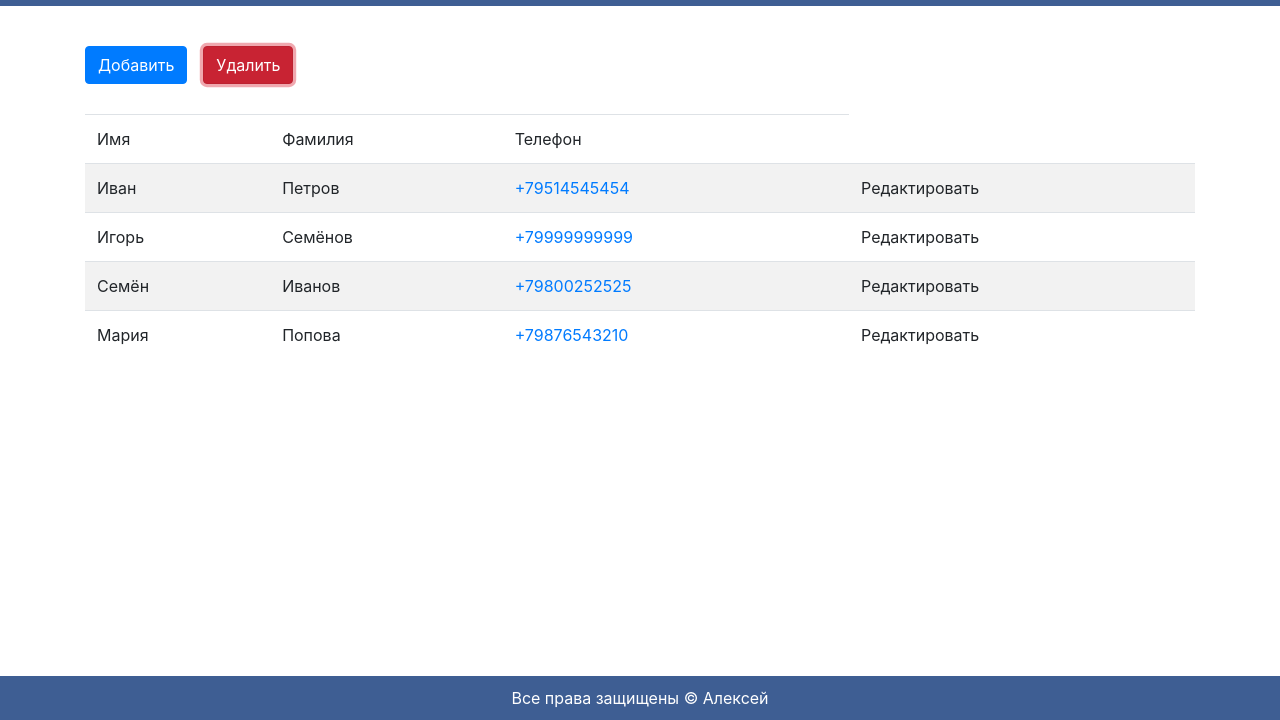
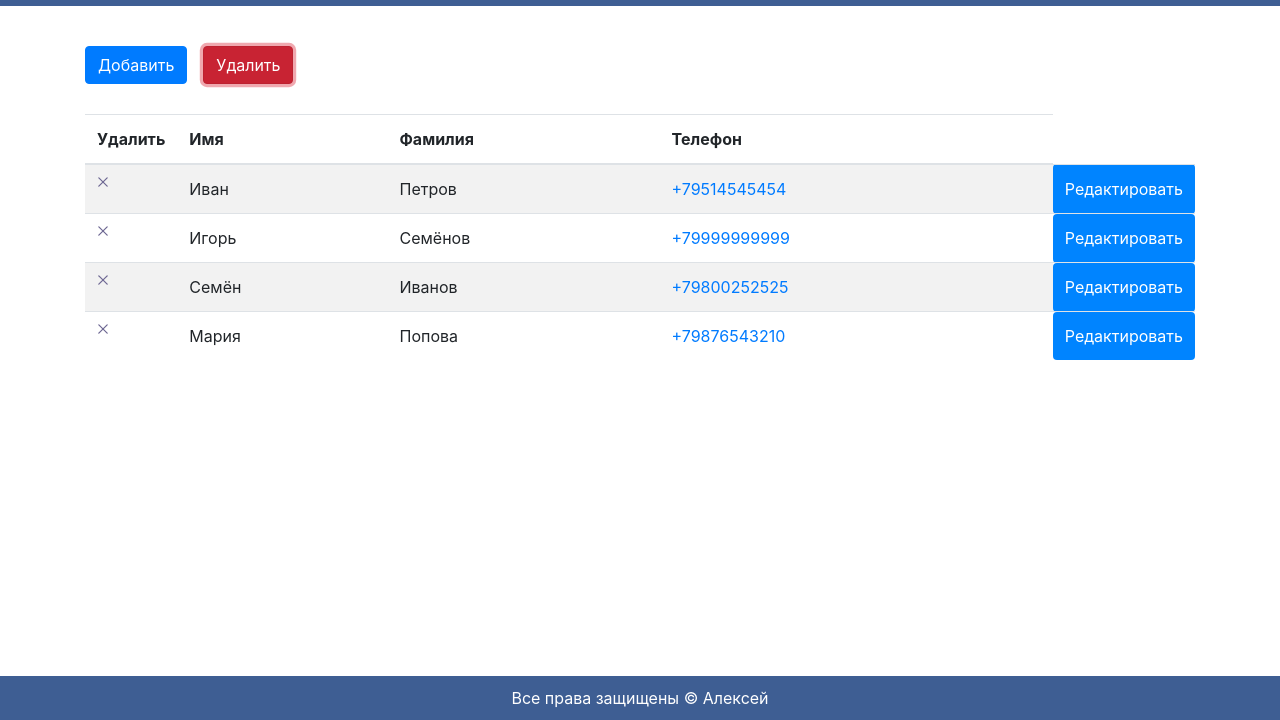
Before and after one commit to aabor73/phonebook, a plain HTML site: page index.html in a window 1280 px wide. Both pictures are taken after a click on the button "Удалить". Shown: the part 80-800 px from the top of the page. Drawn offline with nearby package versions, Linux system fonts and the light colour scheme.

Commit message:
version_3

```diff
--- a/phonebook/css/style.css
+++ b/phonebook/css/style.css
@@ -48,7 +48,14 @@ body {
   margin-bottom: 30px;
 }
 
-
+.btn-edit {
+  width: 100px;
+  background: #0084ff;
+  color: #fff;
+  border: none;
+  border-radius: 4px;
+  cursor: pointer;
+}
 
 .form {
   padding: 30px 50px;
--- a/phonebook/script/script.js
+++ b/phonebook/script/script.js
@@ -104,10 +104,10 @@ const data = [
         const thead = document.createElement('thead');
         thead.insertAdjacentHTML('beforeend', `
             <tr>
-                <td class="delete">Удалить</td>
-                <td>Имя</td>
-                <td>Фамилия</td>
-                <td>Телефон</td>
+                <th class="delete">Удалить</th>
+                <th>Имя</th>
+                <th>Фамилия</th>
+                <th>Телефон</th>
             </tr>
         `);
 
@@ -194,6 +194,7 @@ const data = [
           list: table.tbody,
           logo,
           btnAdd: buttonGroup.btns[0],
+          btnDel: buttonGroup.btns[1],
           formOverlay: form.overlay,
           form: form.form,
       };
@@ -201,6 +202,7 @@ const data = [
 
     const createRow = ({ name: firstName, surname, phone, button }) => {
         const tr = document.createElement('tr');
+        tr.classList.add('contact');
 
         const tdDel = document.createElement('td');
         tdDel.classList.add('delete');
@@ -254,7 +256,14 @@ const data = [
     const init = (selectorApp, title) => {
         const app = document.querySelector(selectorApp);
         const phoneBook = renderPhoneBook(app, title);
-        const { list, logo, btnAdd, formOverlay, form } = phoneBook;
+        const {
+          list,
+          logo,
+          btnAdd,
+          btnDel,
+          formOverlay,
+          form,
+        } = phoneBook;
 
         // Функционал
         const allRow = renderContacts(list, data);
@@ -265,19 +274,26 @@ const data = [
           formOverlay.classList.add('is-visible');
         });
 
-        form.addEventListener('click', event => {
-          event.stopPropagation();
+        formOverlay.addEventListener('click', e => {
+          const target = e.target;
+          if (target === formOverlay ||
+            target.classList.contains('close')) {
+            formOverlay.classList.remove('is-visible');
+          };
         });
 
-        formOverlay.addEventListener('click', () => {
-          formOverlay.classList.remove('is-visible');
+        btnDel.addEventListener('click', () => {
+          document.querySelectorAll('.delete').forEach(del => {
+            del.classList.toggle('is-visible');
+          });
         });
 
-        const btnClose = formOverlay.querySelector('.close');
-        btnClose.addEventListener('click', () => {
-          formOverlay.classList.remove('is-visible');
-        });
-
+        list.addEventListener('click', e => {
+          const target = e.target;
+          if (target.closest('.del-icon')) {
+            target.closest('.contact').remove();
+          };
+      });
     };
 
   window.phoneBookInit = init;
```
